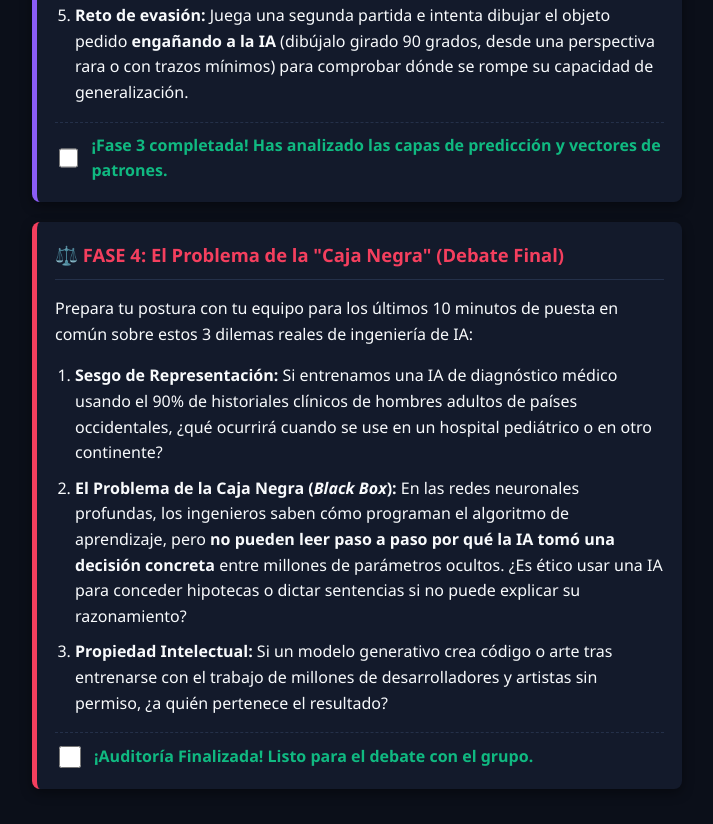
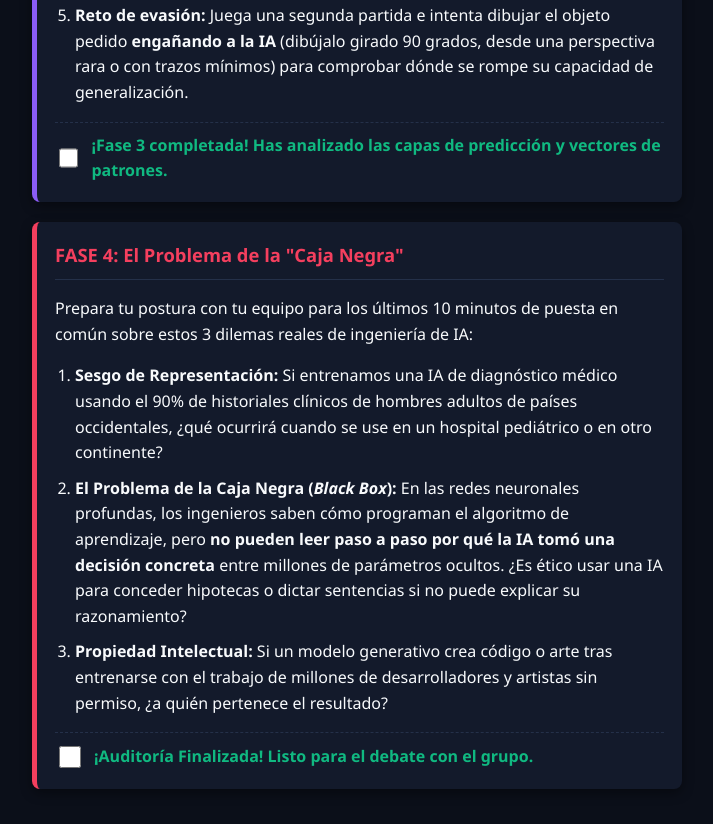
Before and after one commit to Faa5nu/ACAST_IA, a plain HTML site: page index.html in a window 1280 px wide. Shown: the part 2492-3316 px from the top of the page, without its empty margins (283-996 px from the left). Drawn offline with Linux system fonts and the light colour scheme.

Commit message:
Update index.html

```diff
--- a/index.html
+++ b/index.html
@@ -235,7 +235,7 @@
   <!-- FASE 4: DEBATE -->
   <div class="step-card" style="border-left-color: var(--danger);">
     <div class="step-header">
-      <h2 class="step-title" style="color: var(--danger);">⚖️ FASE 4: El Problema de la "Caja Negra" (Debate Final)</h2>
+      <h2 class="step-title" style="color: var(--danger);">FASE 4: El Problema de la "Caja Negra"</h2>
     </div>
     <p>Prepara tu postura con tu equipo para los últimos 10 minutos de puesta en común sobre estos 3 dilemas reales de ingeniería de IA:</p>
     <ol>
```
